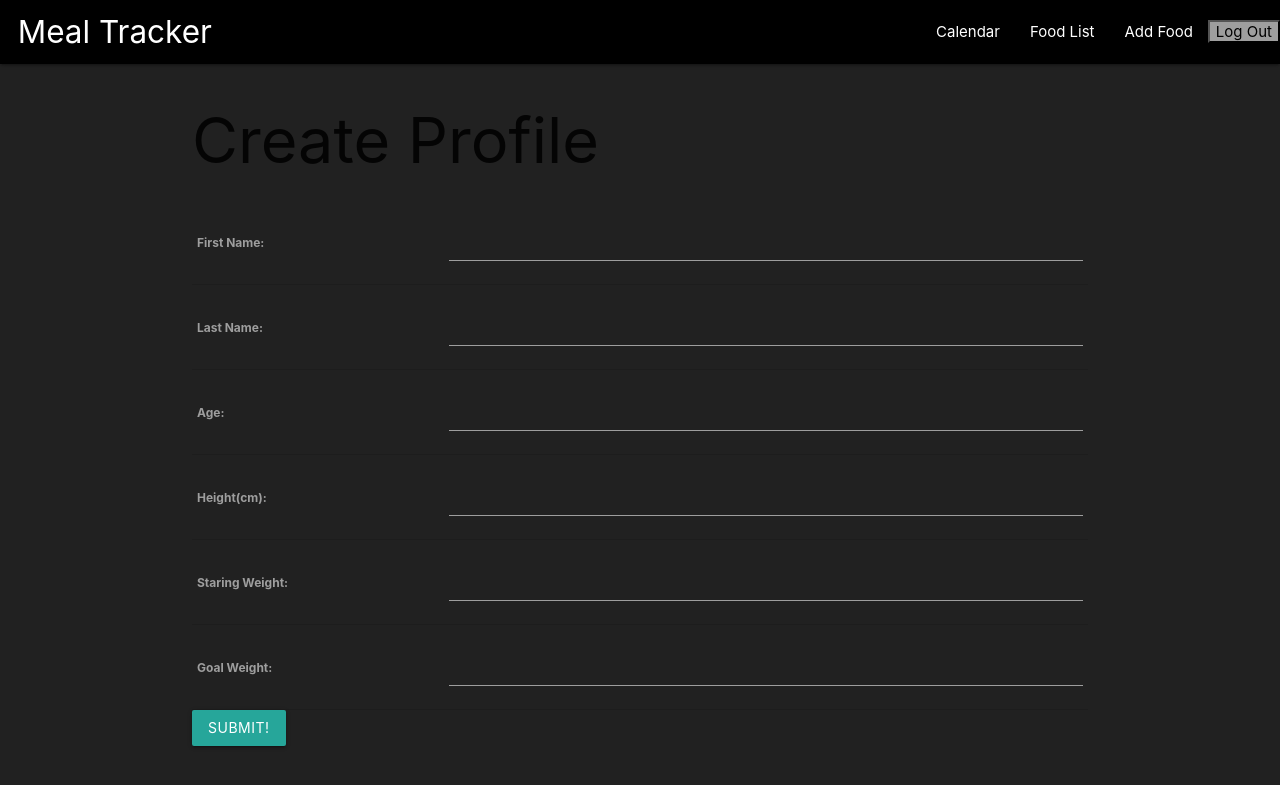
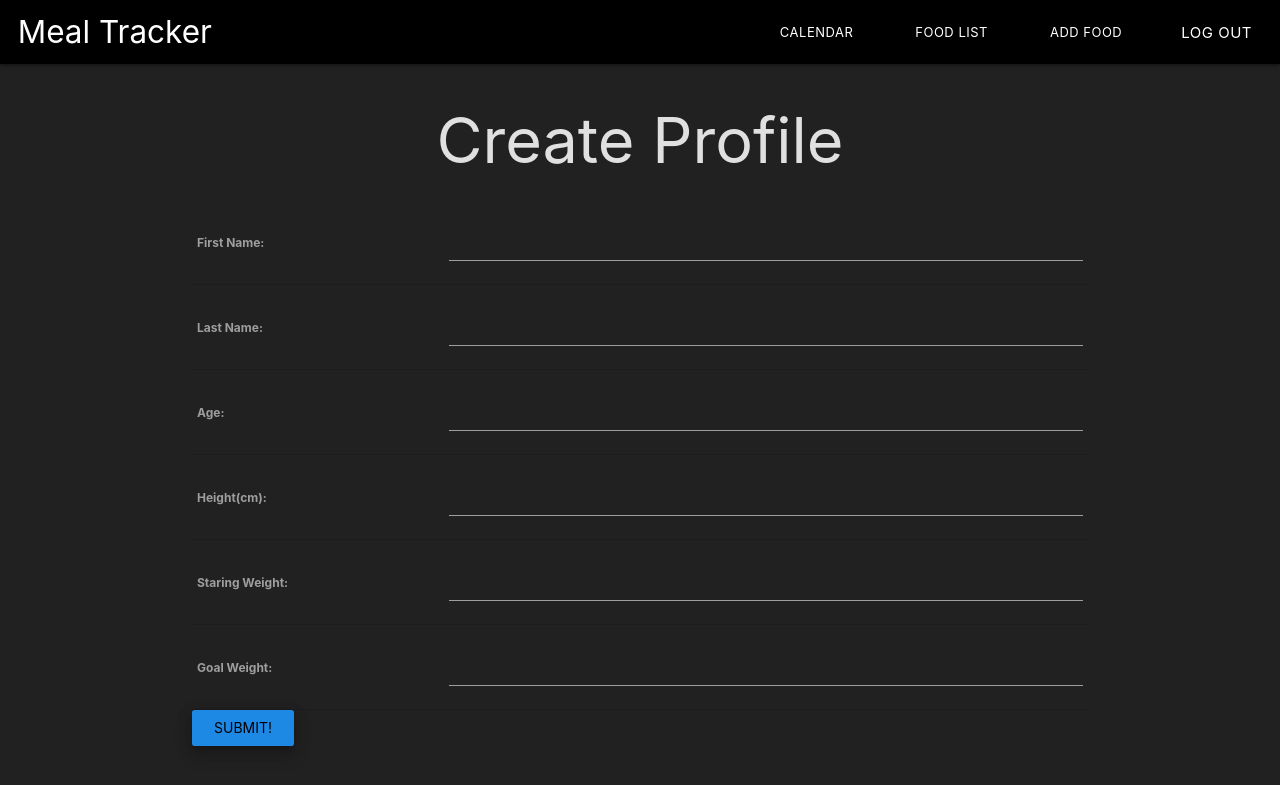
Before and after one commit to kelleralex04/meal-tracker, a Django app: page /profile/create/ in a window 1280 px wide. Shown: the top 785 px of the page. Run offline with Django 5.2, Linux system fonts and the light colour scheme; the visitor is signed in with stand-in values (Sample User, id 1); data comes from the database, SQL or seed files in the repository.

Commit message:
adds styling to several pages, adds ProfileUpdate view and ProfileForm form

```diff
--- a/main_app/templates/base.html
+++ b/main_app/templates/base.html
@@ -35,8 +35,8 @@
                                 </form>
                             </li>
                         {% else %}
-                            <li><a href="{% url 'signup' %}">Sign Up</a></li>
-                            <li><a href="{% url 'login' %}">Log In</a></li>
+                            <li><a class="waves-effect waves-light btn-small black" href="{% url 'signup' %}">Sign Up</a></li>
+                            <li><a class="waves-effect waves-light btn-small black" href="{% url 'login' %}">Log In</a></li>
                         {% endif %}
                     </ul>
                 </div>
--- a/main_app/templates/main_app/bodydata_form.html
+++ b/main_app/templates/main_app/bodydata_form.html
@@ -12,7 +12,7 @@
     <table>
         {{ form.as_table }}
     </table>
-    <input type="submit" value="Submit!" class="btn blue darken-1 z-depth-3">
+    <input type="submit" value="Submit!" class="btn waves-effect waves-light blue darken-1 z-depth-3">
 </form>
 
 {% endblock %}
--- a/main_app/templates/main_app/food_confirm_delete.html
+++ b/main_app/templates/main_app/food_confirm_delete.html
@@ -7,9 +7,9 @@
 
   <form action="" method="POST">
     {% csrf_token %}
-    <input type="submit" value="Yes - Delete!" class="btn blue darken-1 z-depth-3">
+    <input type="submit" value="Yes - Delete!" class="btn waves-effect waves-light blue darken-1 z-depth-3">
     <br>
     <br>
-    <a href="{% url 'foods_list' %}" class="btn blue darken-1 z-depth-3">Cancel</a>
+    <a href="{% url 'foods_list' %}" class="btn waves-effect waves-light blue darken-1 z-depth-3">Cancel</a>
   </form>
 {% endblock %}
--- a/main_app/templates/main_app/food_form.html
+++ b/main_app/templates/main_app/food_form.html
@@ -13,11 +13,11 @@
   <table>
     {{ form.as_table }}
   </table>
-  <input type="submit" value="Submit!" class="btn blue darken-1 z-depth-3">
+  <input type="submit" value="Submit!" class="btn waves-effect waves-light blue darken-1 z-depth-3">
 </form>
 <br>
 {% if object %}
-  <a href="{% url 'foods_delete' object.id %}" class="btn blue darken-1 z-depth-3">Delete</a>
+  <a href="{% url 'foods_delete' object.id %}" class="btn waves-effect waves-light blue darken-1 z-depth-3">Delete</a>
 {% endif %}
 
 {% endblock %}
--- a/main_app/templates/main_app/profile_detail.html
+++ b/main_app/templates/main_app/profile_detail.html
@@ -14,7 +14,7 @@
                 <p>Goal Weight: {{ profile.goalWeight }}</p>
             </div>
             <div class="card-action">
-                <a href="{% url 'profile_update' profile.id %}">Edit</a>
+                <a href="{% url 'profile_update' profile.id %}" class="btn waves-effect waves-light blue darken-1 z-depth-3">Edit</a>
             </div>
         </div>
     </div>
--- a/main_app/templates/main_app/profile_form.html
+++ b/main_app/templates/main_app/profile_form.html
@@ -22,18 +22,18 @@
                     </ul>
                     <ul class="right">
                         {% if user.is_authenticated %}
-                            <li><a href="{% url 'calendar' %}">Calendar</a></li>
-                            <li><a href="{% url 'foods_list' %}">Food List</a></li>
-                            <li><a href="{% url 'foods_create' %}">Add Food</a></li>
+                            <li><a class="waves-effect waves-light btn-small black" href="{% url 'calendar' %}">Calendar</a></li>
+                            <li><a class="waves-effect waves-light btn-small black" href="{% url 'foods_list' %}">Food List</a></li>
+                            <li><a class="waves-effect waves-light btn-small black" href="{% url 'foods_create' %}">Add Food</a></li>
                             <li>
                                 <form action="{% url 'logout' %}" method="POST">
                                     {% csrf_token %}
-                                    <button type="submit" class="logoutButton grey">Log Out</button>
+                                    <button type="submit" class="waves-effect waves-light btn-large black">Log Out</button>
                                 </form>
                             </li>
                         {% else %}
-                            <li><a href="{% url 'signup' %}">Sign Up</a></li>
-                            <li><a href="{% url 'login' %}">Log In</a></li>
+                            <li><a class="waves-effect waves-light btn-small black" href="{% url 'signup' %}">Sign Up</a></li>
+                            <li><a class="waves-effect waves-light btn-small black" href="{% url 'login' %}">Log In</a></li>
                         {% endif %}
                     </ul>
                 </div>
@@ -41,16 +41,16 @@
         </header>
         <main class="container">
             {% if object %}
-                <h1>Edit Profile</h1>
+                <h1 class="grey-text text-lighten-2 center-align">Edit Profile</h1>
             {% else %}
-                <h1>Create Profile</h1>
+                <h1 class="grey-text text-lighten-2 center-align">Create Profile</h1>
             {% endif %}
             <form action="" method="POST">
                 {% csrf_token %}
                 <table>
                     {{ form.as_table }}
                 </table>
-                <input type="submit" value="Submit!" class="btn">
+                <input type="submit" value="Submit!" class="btn waves-effect waves-light blue darken-1 z-depth-3">
             </form>
         </main>
     </body>
--- a/main_app/views.py
+++ b/main_app/views.py
@@ -9,7 +9,7 @@ from django.views.generic.edit import CreateView, UpdateView, DeleteView
 from .models import Meal, Food, Profile, BodyData, MealFoodItem
 from django.views.generic import ListView, DetailView
 from django import forms
-from .forms import MealForm, MealFoodItemForm, BodyDataForm
+from .forms import MealForm, MealFoodItemForm, BodyDataForm, FoodForm, ProfileForm
 
 
 
@@ -178,19 +178,6 @@ def signup(request):
     context = {'form': form, 'error_message': error_message}
     return render(request, 'registration/signup.html', context)
 
-class FoodForm(forms.ModelForm):
-    def __init__(self, *args, **kwargs):
-        super().__init__(*args, **kwargs)
-        self.fields['name'].widget.attrs.update({'style': 'color: white'})
-        self.fields['calories'].widget.attrs.update({'style': 'color: white'})
-        self.fields['carbs'].widget.attrs.update({'style': 'color: white'})
-        self.fields['protein'].widget.attrs.update({'style': 'color: white'})
-        self.fields['amount'].widget.attrs.update({'style': 'color: white'})
-
-    class Meta:
-        model = Food
-        fields = '__all__'
-
 class FoodCreate(LoginRequiredMixin, CreateView):
     form_class = FoodForm
     model = Food
@@ -219,5 +206,5 @@ class ProfileDetail(LoginRequiredMixin, DetailView):
     model = Profile
 
 class ProfileUpdate(LoginRequiredMixin, UpdateView):
+    form_class = ProfileForm
     model = Profile
-    fields = '__all__'
```
Also changed, not shown: main_app/forms.py (+28 -1 lines), main_app/static/css/style.css (+52 -0 lines).
